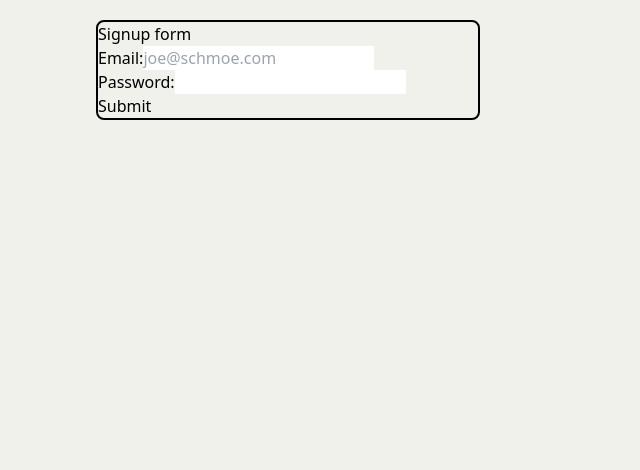
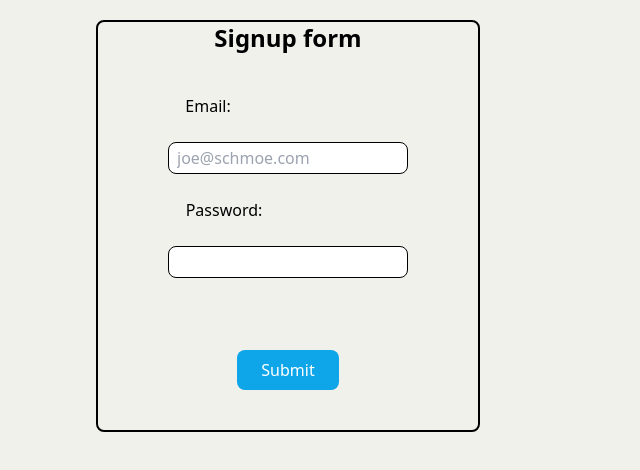
Before and after one commit to Theogene120/react-thegym-practice, a React (Vite) app: page / in a window 1280 px wide. Shown: the top 470 px of the page, without its empty margins (0-640 px from the left). Built offline with nearby package versions, Linux system fonts and the light colour scheme.

Commit message:
form data

```diff
--- a/src/FormSkills.jsx
+++ b/src/FormSkills.jsx
@@ -1,29 +1,25 @@
 
 export default function FormSkills() {
 
-  function handleSubmit(event) {
-    event.preventDefault()
-    const formEl = event.currentTarget
-    const formData = new FormData(formEl)
-    const email = formData.get("email")
-    // Gather the info from the form
-    // Submit it to a backend
-    formEl.reset()
+  function signUp(formData) {
+    let email = formData.get('email')
+    let password = formData.get('password')
+    console.log(email)
+    console.log(password)
   }
 
   return (
     <section>
-      <h1>Signup form</h1>
-      <form onSubmit={handleSubmit} method="post">
-        <label htmlFor="email">Email:</label>
-        <input id="email" type="email" name="email" placeholder="joe@schmoe.com" />
+      <h1 className="text-2xl font-bold text-center">Signup form</h1>
+      <form action={signUp} method="post" className="flex flex-col justify-center items-center gap-6 py-10">
+        <label htmlFor="email" className="-ml-40">Email:</label>
+        <input id="email" type="email" name="email" placeholder="joe@schmoe.com" className="outline-none border border-black rounded-lg px-2 h-8 w-60"/>
+
+        <label htmlFor="password" className="-ml-32">Password:</label>
+        <input id="password" type="password" name="password" className="outline-none w-60 border border-black rounded-lg px-2 h-8"/>
         <br />
 
-        <label htmlFor="password">Password:</label>
-        <input id="password" type="password" name="password" />
-        <br />
-
-        <button>Submit</button>
+        <button className="bg-sky-500 hover:bg-sky-700 duration-100 text-white p-2 px-6 rounded-lg">Submit</button>
 
       </form>
     </section>
```
